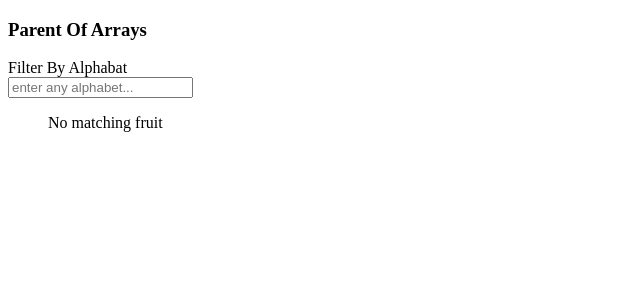
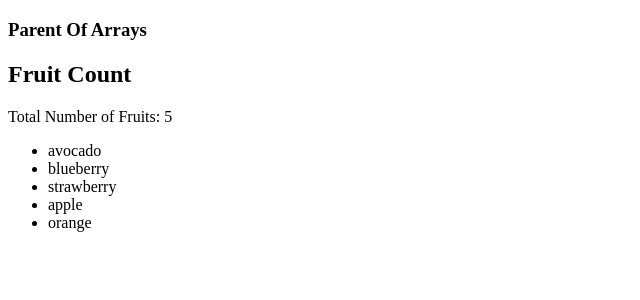
Before and after one commit to erashish41/react-practices, a React (Vite) app in the folder react-pr/04ParentChild/: page / in a window 1280 px wide. Shown: the top 300 px of the page, without its empty margins (0-640 px from the left). Built offline with nearby package versions, Linux system fonts and the light colour scheme.

Commit message:
fruit length

```diff
--- /dev/null
+++ b/react-pr/04ParentChild/src/componets/ArrayOfObjetsList/FruitCount.jsx
@@ -0,0 +1,26 @@
+import React from 'react';
+
+const myList = [
+  { id: 'e', value: 'avocado' },
+  { id: 'd', value: 'blueberry' },
+  { id: 'c', value: 'strawberry' },
+  { id: 'a', value: 'apple' },
+  { id: 'b', value: 'orange' },
+];
+
+const FruitCount = () => {
+
+  return (
+    <div>
+      <h2>Fruit Count</h2>
+      <p>Total Number of Fruits: {myList.length}</p>
+      <ul>
+        {myList.map((fruit) => (
+          <li key={fruit.id}>{fruit.value}</li>
+        ))}
+      </ul>
+    </div>
+  );
+};
+
+export default FruitCount;
--- a/react-pr/04ParentChild/src/componets/ArrayOfObjetsList/ParentOfArray.jsx
+++ b/react-pr/04ParentChild/src/componets/ArrayOfObjetsList/ParentOfArray.jsx
@@ -6,6 +6,7 @@ import AddItemInArray from './AddItemInArray'
 import SortItems from './SortItems'
 import FilterItems from './FilterItems'
 import FilterByAlphabat from './FilterByAlphabat'
+import FruitCount from './FruitCount'
 
 const ParentOfArray = () => {
   return (
@@ -17,7 +18,8 @@ const ParentOfArray = () => {
         {/* <AddItemInArray /> */}
         {/* <SortItems /> */}
         {/* <FilterItems /> */}
-        <FilterByAlphabat />
+        {/* <FilterByAlphabat /> */}
+        <FruitCount />
     </div>
   )
 }
```
